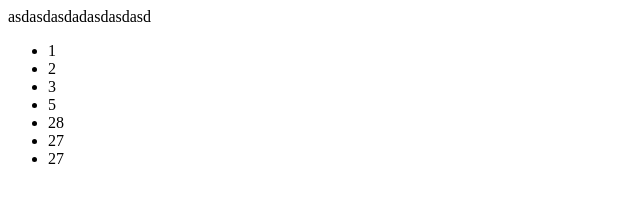
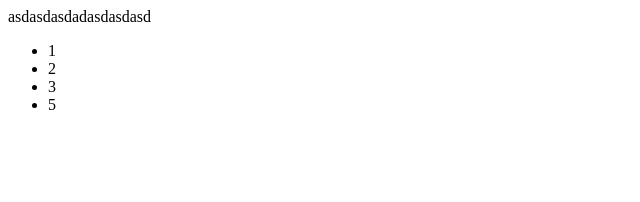
Before and after one commit to 11glinux/test, a website: page index.html in a window 1280 px wide. Shown: the full height of the page, 0-640 px from the left. Drawn offline with nearby package versions, Linux system fonts and the light colour scheme.

Commit message:
Update index.html

```diff
--- a/index.html
+++ b/index.html
@@ -12,9 +12,6 @@
 		<li>2</li>
 		<li>3</li>
 		<li>5</li>
-		<li>28</li>
-		<li>27</li>
-		<li>27</li>
 	</ul>
 	<script type="text/javascript" src='bower_components/jquery/dist/jquery.min.js'></script>
 	<script type="text/javascript">
```
